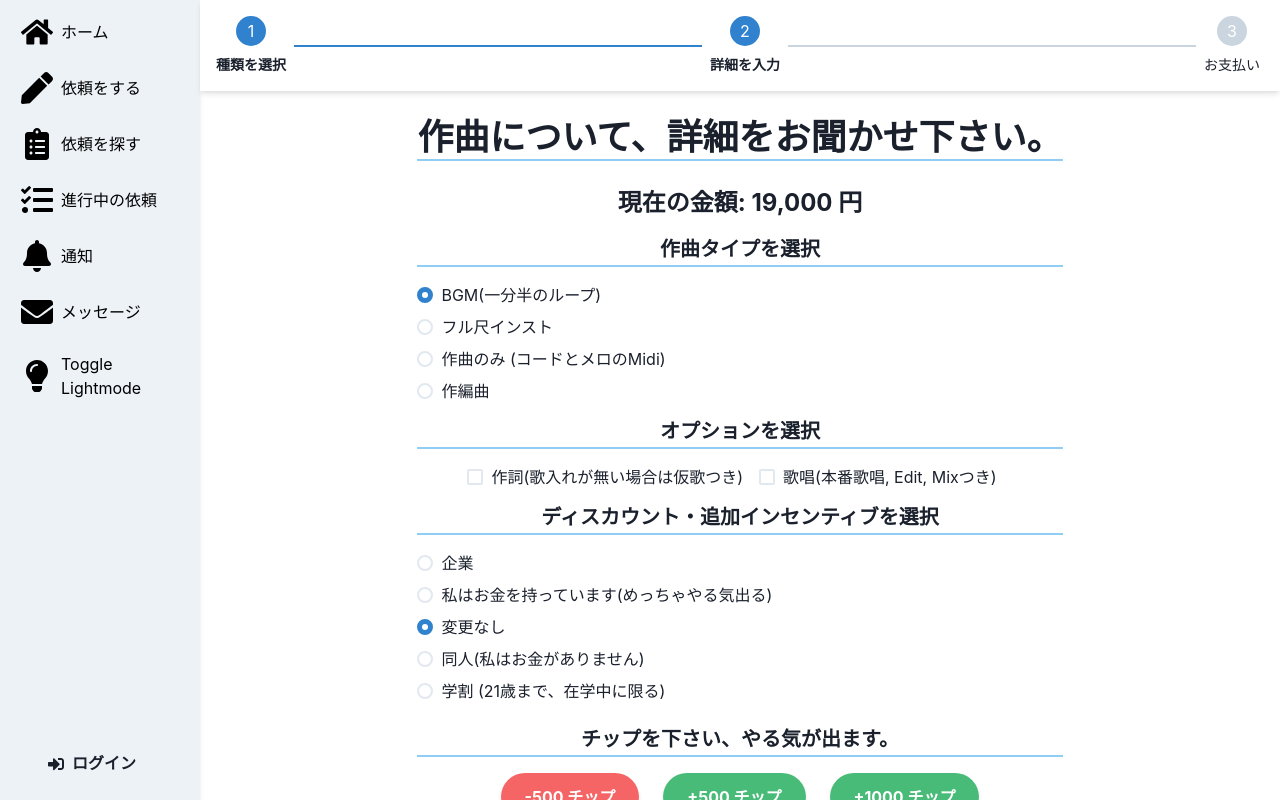
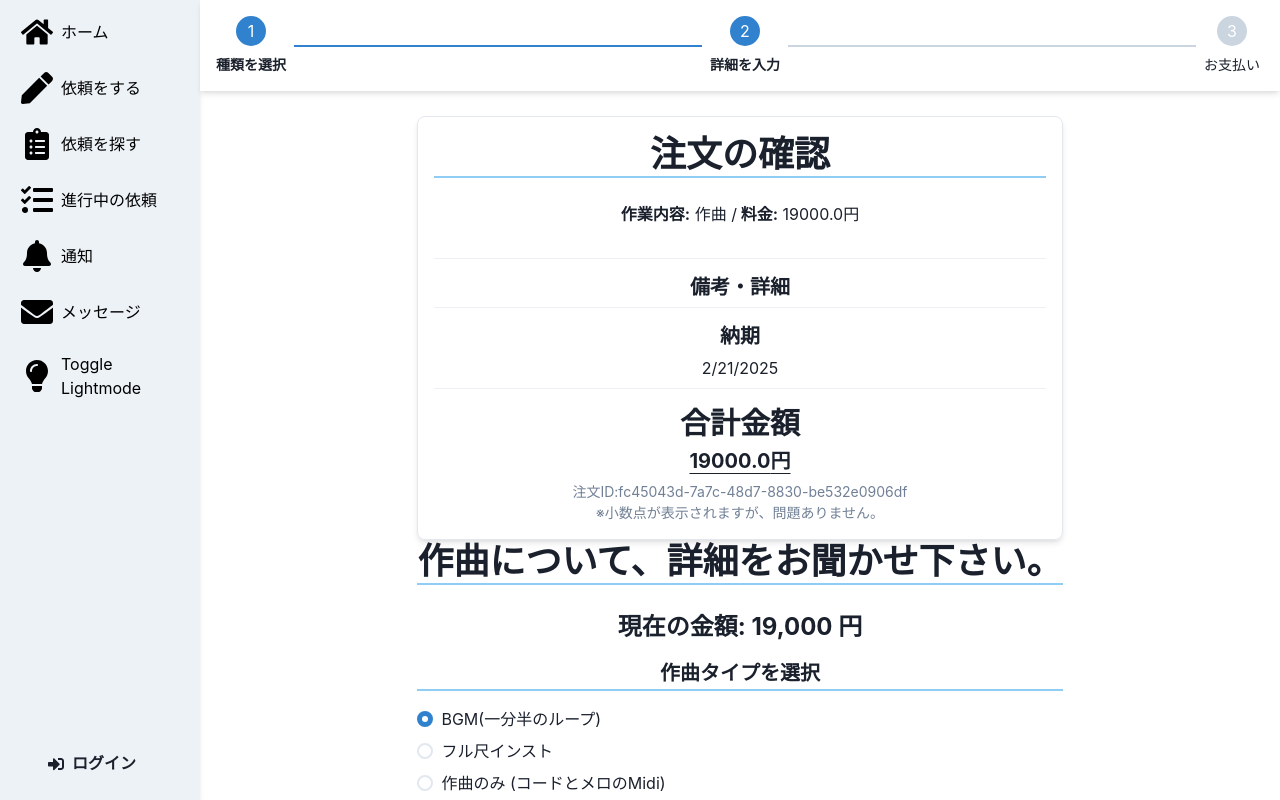
Before and after one commit to NutraloxidE/ggg-comission-gacha, a Next.js app: page /make-comission/compose in a window 1280 px wide. Built offline with nearby package versions, Linux system fonts and the light colour scheme.

Commit message:
OrderReceiptSimple component updated, it looks cool now

```diff
--- a/src/app/config/constants.ts
+++ b/src/app/config/constants.ts
@@ -1,2 +1,2 @@
-export const SERVICE_FEE_PERCENTAGE = 0.12;
+export const SERVICE_FEE_PERCENTAGE = 0.10;
 export const WORKER_TAKE_PERCENTAGE = 1 - SERVICE_FEE_PERCENTAGE;
--- a/src/app/make-comission/compose/page.tsx
+++ b/src/app/make-comission/compose/page.tsx
@@ -1,6 +1,6 @@
 'use client'
 
-import { Box, Button, Heading, useColorMode, Flex, useMediaQuery, RadioGroup, Radio, Stack, Checkbox, Text } from "@chakra-ui/react";
+import { Box, Button, Heading, useColorMode, Flex, useMediaQuery, RadioGroup, Radio, Stack, Checkbox, Text, Textarea } from "@chakra-ui/react";
 import { useRouter } from "next/navigation";
 import { useState, useEffect } from "react";
 import SideMenu from '@/components/SideMenu.client';
@@ -8,6 +8,7 @@ import { StepsHeader } from "../../../components/StepsHeader";
 import { CommissionAmount } from "../../../components/CommissionAmount";
 import { SingleOrder } from "@/app/types/order/SingleOrder";
 import { GroupedOrder } from "@/app/types/order/GroupedOrder";
+import OrderReceiptSimple from "../../../components/OrderReceiptSimple";
 
 export default function Home () {
   const { toggleColorMode } = useColorMode();
@@ -26,6 +27,7 @@ export default function Home () {
   const [addSing, setAddSing] = useState<boolean>(false);
   const [chipCount, setChipCount] = useState<number>(0);
   const [discountOption, setDiscountOption] = useState<string>("none"); // "enterprise", "none", "doujin", "student"
+  const [remarks, setRemarks] = useState<string>(""); // 備考・詳細の状態
   const [groupedOrder, setGroupedOrder] = useState<GroupedOrder | null>(null);
 
   // 作曲タイプ、作詞オプション、チップ量、ディスカウントの変更に応じて依頼金額を再計算
@@ -60,7 +62,7 @@ export default function Home () {
     orders.push(composerOrder);
 
     if (addArranger) {
-      const arrangerOrder = new SingleOrder("編曲", "編曲のみ", 27000, new Date());
+      const arrangerOrder = new SingleOrder("編曲", "作曲者と編曲者が別の場合編曲のみ", 27000, new Date());
       orders.push(arrangerOrder);
     }
 
@@ -105,10 +107,10 @@ export default function Home () {
     });
 
     // GroupedOrderを作成
-    const newGroupedOrder = new GroupedOrder(orders, "作曲", "詳細", new Date());
+    const newGroupedOrder = new GroupedOrder(orders, "作曲", remarks, new Date());
     setGroupedOrder(newGroupedOrder);
     setCommissionAmount(newGroupedOrder.totalFeeThatClientPays);
-  }, [compositionType, addLyrics, chipCount, addSing, discountOption]);
+  }, [compositionType, addLyrics, chipCount, addSing, discountOption, remarks]);
 
   const handleSubmit = () => {
     if (groupedOrder) {
@@ -133,6 +135,13 @@ export default function Home () {
           minH="calc(100vh - 100px)"
         >
           <Box textAlign="center">
+
+            {groupedOrder ? (
+              <OrderReceiptSimple groupedOrder={groupedOrder} />
+            ) : (
+              <Heading>Loading...</Heading>
+            )}
+
             <Heading mb={6} borderBottom="2px" borderColor="blue.200" >
               作曲について、詳細をお聞かせ下さい。
             </Heading>
@@ -272,7 +281,12 @@ export default function Home () {
               >
                 備考・詳細
               </Heading>
-              <textarea style={{ width: "100%", height: "200px" } } placeholder="ジャンル、リファレンス、希望の展開等。" />
+              <Textarea
+                style={{ width: "100%", height: "200px" }}
+                placeholder="ジャンル、リファレンス、希望の展開等。"
+                value={remarks}
+                onChange={(e) => setRemarks(e.target.value)}
+              />
             </Box>
 
             {/* 依頼金額 */}
--- /dev/null
+++ b/src/components/OrderReceiptSimple.tsx
@@ -0,0 +1,60 @@
+import { Box, Heading, Text, Divider } from "@chakra-ui/react";
+import { GroupedOrder } from "@/app/types/order/GroupedOrder";
+
+/**
+ *
+ * シンプルに注文内容を表示するコンポーネント
+ * クライアントに必要な情報だけを表示する
+ *
+ */
+
+interface OrderReceiptSimpleProps {
+  groupedOrder: GroupedOrder;
+}
+
+const OrderReceiptSimple: React.FC<OrderReceiptSimpleProps> = ({ groupedOrder }) => {
+  // 合計金額を計算
+  const totalAmount = groupedOrder.orders.reduce((sum, order) => sum + order.totalFeeThatClientPays, 0);
+
+  return (
+    <Box p={4} borderWidth="1px" borderRadius="lg" boxShadow="md">
+      <Heading mb={6} borderBottom="2px" borderColor="blue.200">
+        注文の確認
+      </Heading>
+      <Box mb={8}>
+        {groupedOrder.orders.map((order, index) => (
+          <Box key={index} mb={0} p={0}>
+            <Text>
+              <Text as="span" fontWeight="bold">作業内容:</Text> {order.workType} /
+              <Text as="span" fontWeight="bold"> 料金:</Text> {order.totalFeeThatClientPays.toFixed(1)}円
+            </Text>
+          </Box>
+        ))}
+      </Box>
+      <Divider mt={2} />
+
+      <Box mt={4}>
+        <Heading size="md" mb={2}>備考・詳細</Heading>
+        <Text>{groupedOrder.orderDetails}</Text>
+      </Box>
+      <Divider mt={2} />
+
+      <Box mt={4}>
+        <Heading size="md" mb={2}>納期</Heading>
+        <Text>{groupedOrder.overallDeadline.toLocaleDateString()}</Text>
+      </Box>
+      <Divider mt={2} />
+
+      <Box mt={4}>
+        <Heading size="lg" mb={2}>合計金額</Heading>
+        <Heading size="md" mb={2}>
+          <Text as="span" textDecoration="underline" textDecorationThickness="1px" textUnderlineOffset="5px">{totalAmount.toFixed(1)}円</Text>
+        </Heading>
+        <Text color="gray.500" fontSize="sm">注文ID:{groupedOrder.id}</Text>
+        <Text color="gray.500" fontSize="sm">※小数点が表示されますが、問題ありません。</Text>
+      </Box>
+    </Box>
+  );
+};
+
+export default OrderReceiptSimple;
```
Also changed, not shown: src/app/make-comission/confirm-and-payment/page.tsx (+8 -0 lines).
